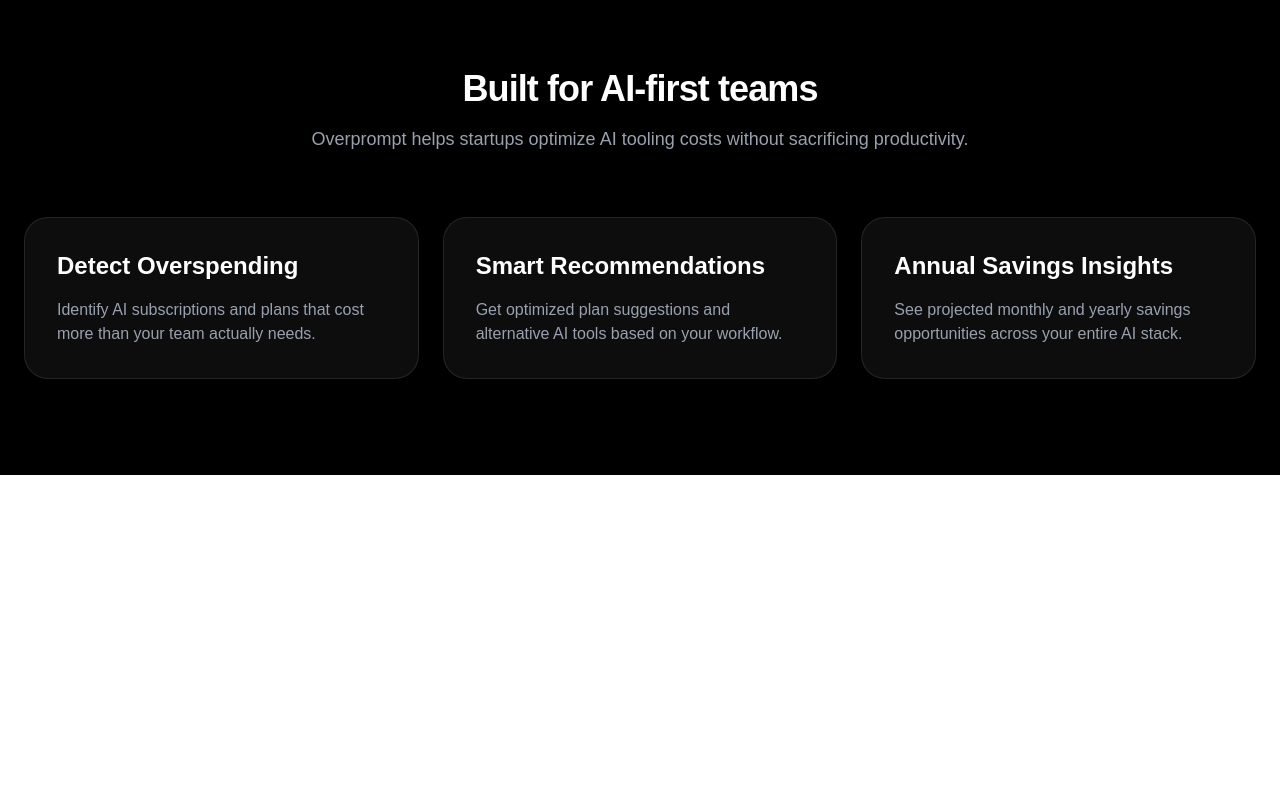
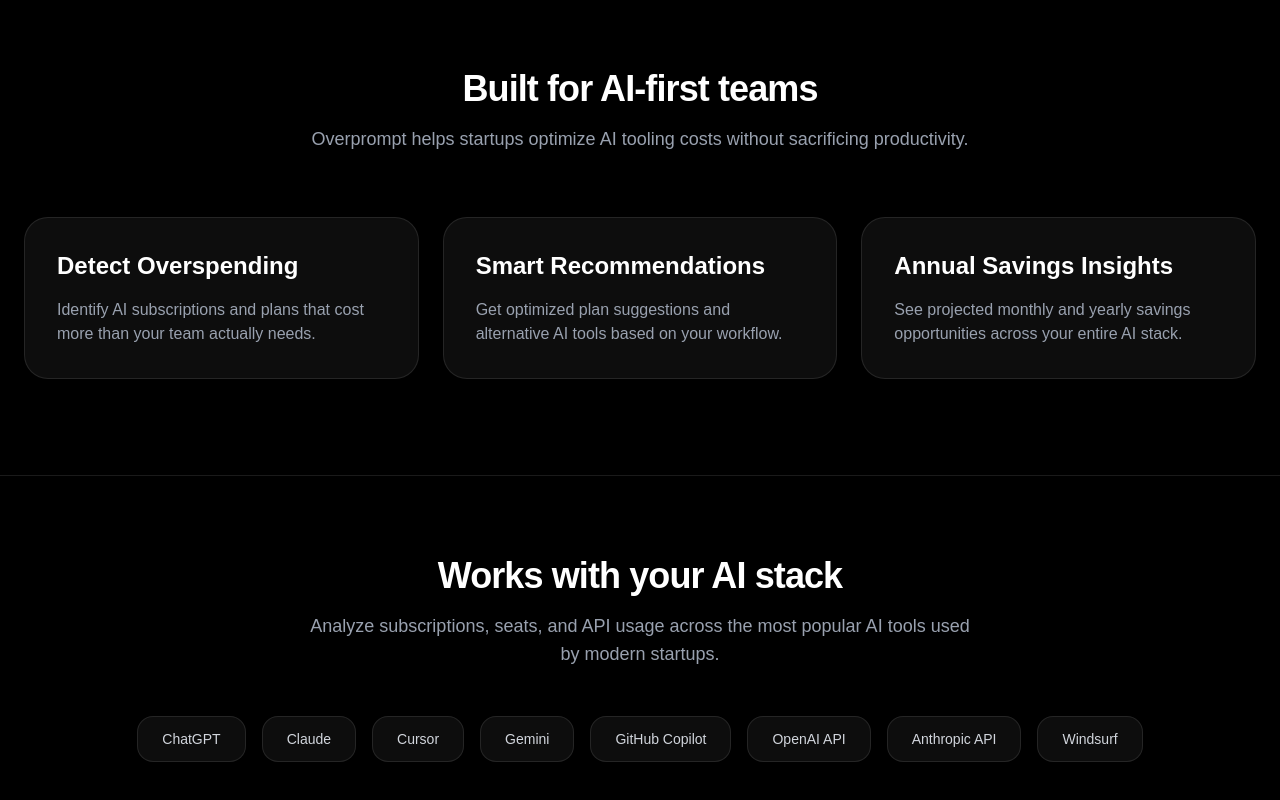
Before and after one commit to darshna21-bit/overprompt-ai-audit, a Next.js app: page / in a window 1280 px wide. Shown: the part 828-1628 px from the top of the page. Before the commit the page ends 1303 px from the top, so only its background shows below. Built offline with nearby package versions, Linux system fonts and the light colour scheme.

Commit message:
feat: add supported AI tools showcase section

```diff
--- a/app/page.tsx
+++ b/app/page.tsx
@@ -1,6 +1,7 @@
 import Navbar from "@/components/Navbar";
 import HeroSection from "@/components/HeroSection";
 import FeaturesSection from "@/components/FeaturesSection";
+import SupportedTools from "@/components/SupportedTools";
 
 export default function Home() {
   return (
@@ -8,6 +9,7 @@
       <Navbar />
       <HeroSection />
       <FeaturesSection />
+      <SupportedTools />
     </main>
   );
 }
--- /dev/null
+++ b/components/SupportedTools.tsx
@@ -0,0 +1,42 @@
+const tools = [
+  "ChatGPT",
+  "Claude",
+  "Cursor",
+  "Gemini",
+  "GitHub Copilot",
+  "OpenAI API",
+  "Anthropic API",
+  "Windsurf",
+];
+
+export default function SupportedTools() {
+  return (
+    <section className="border-t border-white/10 bg-black px-6 py-20 text-white">
+      <div className="mx-auto max-w-7xl">
+
+        <div className="mb-12 text-center">
+          <h2 className="text-4xl font-bold tracking-tight">
+            Works with your AI stack
+          </h2>
+
+          <p className="mx-auto mt-4 max-w-2xl text-lg text-gray-400">
+            Analyze subscriptions, seats, and API usage across
+            the most popular AI tools used by modern startups.
+          </p>
+        </div>
+
+        <div className="flex flex-wrap items-center justify-center gap-4">
+          {tools.map((tool) => (
+            <div
+              key={tool}
+              className="rounded-2xl border border-white/10 bg-white/5 px-6 py-3 text-sm text-gray-300 backdrop-blur"
+            >
+              {tool}
+            </div>
+          ))}
+        </div>
+
+      </div>
+    </section>
+  );
+}
```
